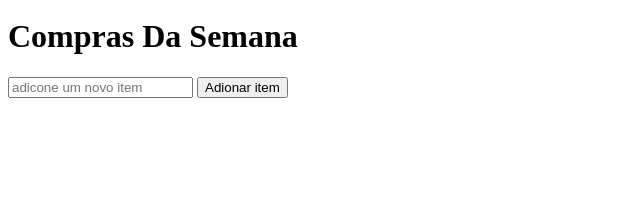
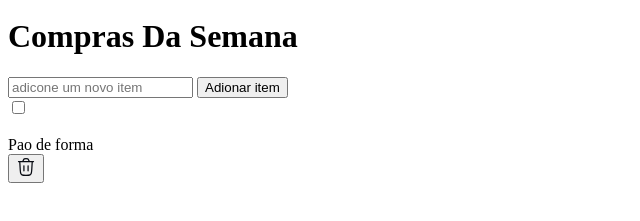
Before and after one commit to pegoziii/quicklist22a, a plain HTML site: page index.html in a window 1280 px wide. Shown: the part 57-278 px from the top of the page, without its empty margins (0-640 px from the left). Drawn offline with nearby package versions, Linux system fonts and the light colour scheme.

Commit message:
criacao da secao.list com itens ficticios para estilizacao

```diff
--- a/index.html
+++ b/index.html
@@ -39,7 +39,20 @@
     </section>
 
 
-    <section class="list"></section>
+    <section class="list">
+    <div class="item">
+        <div>
+            <input type="checkbox" name="list" id="item-1">
+            <div class="custom-checkbox">
+                <img src="./assests/assets/checked.svg" alt="checked">
+            </div>
+            <label for="item-1">Pao de forma</label>
+        </div>
+        <button>
+            <img src="./assests/assets/trash-icon.svg" alt="lixo">
+        </button>
+    </div>
+</section>
 </main>
 
 </body>
```
